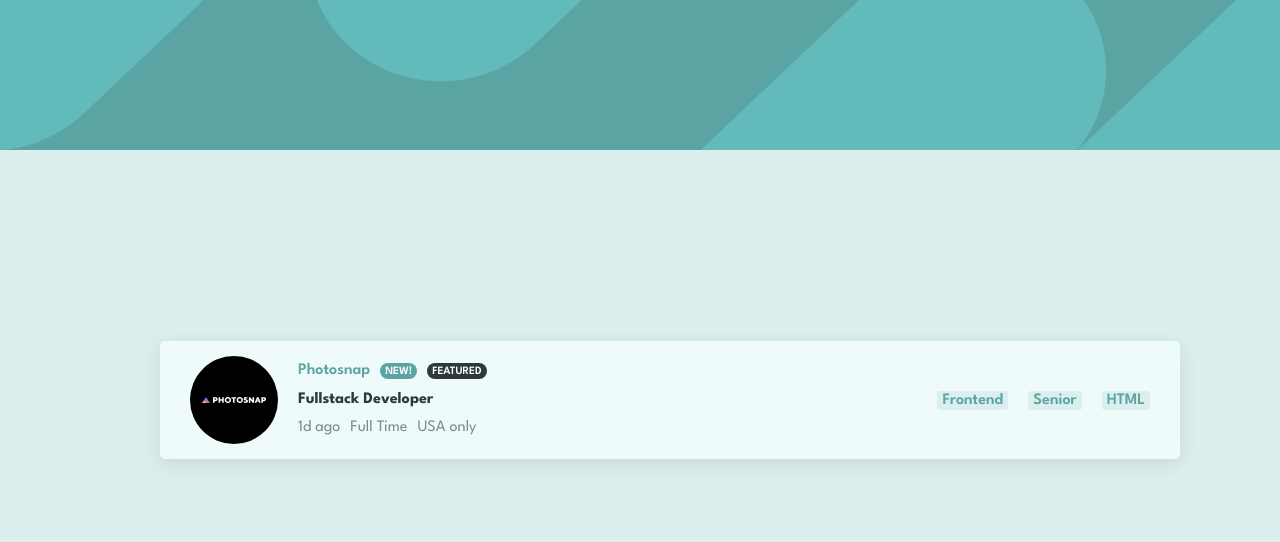
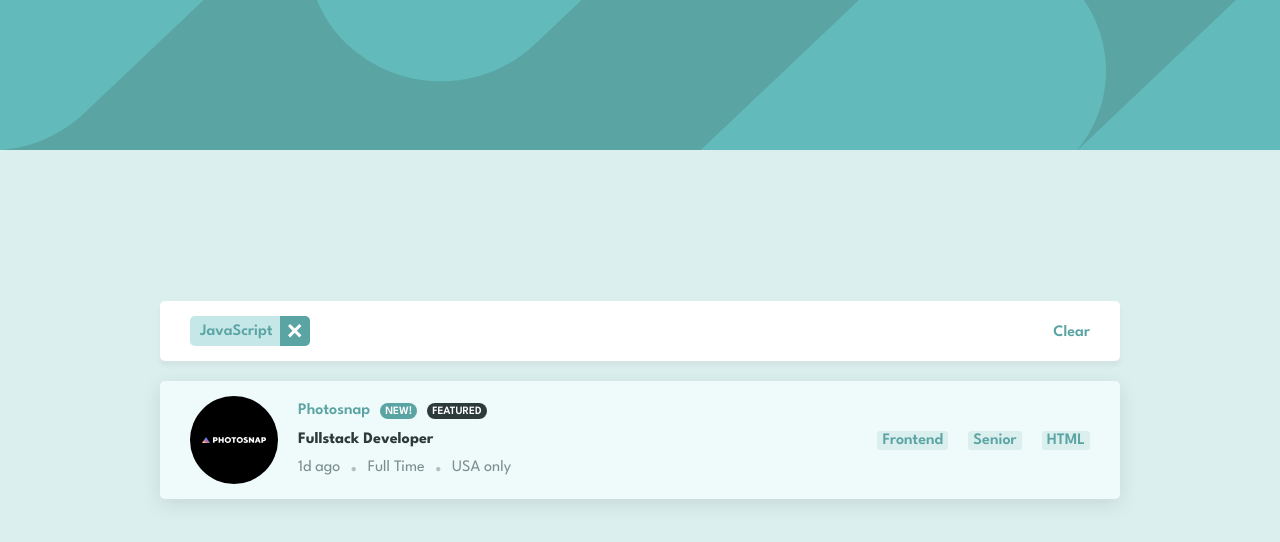
Before and after one commit to ClementSellyPro/react-practice, a React (Create React App) app in the folder job-list-react/: page / in a window 1280 px wide. Shown: the top 542 px of the page. Built offline with nearby package versions, Linux system fonts and the light colour scheme.

Commit message:
job-list-react - Every component globally made (whitout logic)

```diff
--- a/job-list-react/src/App.js
+++ b/job-list-react/src/App.js
@@ -1,10 +1,23 @@
 import './App.css';
+import FilterBar from './component/FilterBar';
 import JobOffer from './component/JobOffer';
+import JobList from './component/JobList';
+import { useEffect } from 'react';
 
 function App() {
+
+  useEffect(() => {
+
+  }, []);
+
   return (
     <div className="App">
-      <JobOffer></JobOffer>
+      <FilterBar></FilterBar>
+
+      <JobList>
+        <JobOffer></JobOffer>
+
+      </JobList>
     </div>
   );
 }
--- /dev/null
+++ b/job-list-react/src/component/FilterBar.jsx
@@ -0,0 +1,23 @@
+import '../style/FilterBar.css';
+import deleteIcon from '../images/icon-remove.svg';
+
+function FilterBar(){
+    return (
+        <div className='FilterBar'>
+            <div className='filter-items'>
+                <div className='filter-item'>
+                <div className='filter-item_text'>
+                    JavaScript
+                </div>
+                <div className='filter-item_delete-icon'>
+                    <img className='delete-icon' src={deleteIcon} alt='Delete Icon'></img>
+                </div>
+                </div>
+
+            </div>
+            <div className='clear-btn'>Clear</div>
+        </div>
+    )
+}
+
+export default FilterBar;
--- /dev/null
+++ b/job-list-react/src/component/JobList.jsx
@@ -0,0 +1,12 @@
+import '../style/JobList.css';
+
+function JobList({children}){
+
+    return (
+        <div className='JobList'>
+            {children}
+        </div>
+    )
+}
+
+export default JobList;
--- a/job-list-react/src/component/JobOffer.jsx
+++ b/job-list-react/src/component/JobOffer.jsx
@@ -18,8 +18,8 @@ function JobOffer(){
                         Fullstack Developer
                     </div>
                     <div className='job-info_details'>
-                        <div className='job-info_detail'>1d ago</div>
-                        <div className='job-info_detail'>Full Time</div>
+                        <div className='job-info_detail'>1d ago</div><div className="separator">.</div>
+                        <div className='job-info_detail'>Full Time</div><div className="separator">.</div>
                         <div className='job-info_detail'>USA only</div>
                     </div>
                 </div>
--- a/job-list-react/src/index.css
+++ b/job-list-react/src/index.css
@@ -25,6 +25,7 @@ body::after{
   background-repeat: no-repeat;
   background-size: cover;
   background-color: hsl(180, 29%, 50%);
+  z-index: 1;
 }
 
 *{
--- /dev/null
+++ b/job-list-react/src/style/FilterBar.css
@@ -0,0 +1,57 @@
+.FilterBar{
+    position: relative;
+    z-index: 2;
+    width: 100%;
+    margin-bottom: 20px;
+}
+
+.filter-items{
+    display: flex;
+    align-items: center;
+    background-color: white;
+    width: 100%;
+    height: 60px;
+    border-radius: 5px;
+    box-sizing: border-box;
+    padding: 0px 30px;
+    box-shadow: 0 5px 5px rgba(0, 0, 0, 0.05);
+}
+.filter-item{
+    display: flex;
+    justify-content: space-between;
+    align-items: center;
+    background-color: hsl(180, 41%, 84%);
+    width: 120px;
+    height: 30px;
+    border-radius: 5px;
+}
+.filter-item_text{
+    color: hsl(180, 29%, 50%);
+    font-weight: 600;
+    margin-left: 10px;
+}
+.filter-item_delete-icon{
+    display: flex;
+    justify-content: center;
+    align-items: center;
+    width: 30px;
+    height: 30px;
+    background-color: hsl(180, 29%, 50%);
+    border-radius: 0px 5px 5px 0px;
+}
+.filter-item_delete-icon:hover{
+    cursor: pointer;
+    background-color: hsl(180, 14%, 20%);
+}
+
+.clear-btn{
+    position: absolute;
+    right: 30px;
+    top: 40%;
+    color: hsl(180, 29%, 50%);
+    font-weight: 600;
+}
+.clear-btn:hover{
+    cursor: pointer;
+    text-decoration: underline;
+}
--- a/job-list-react/src/style/JobOffer.css
+++ b/job-list-react/src/style/JobOffer.css
@@ -5,6 +5,7 @@
     background-color: hsl(180, 52%, 96%);
     border-radius: 5px;
     box-shadow: 0 5px 20px rgba(0, 0, 0, 0.1);
+    box-sizing: border-box;
     padding: 15px 30px;
     width: 100%;
 }
@@ -62,8 +63,14 @@
     gap: 10px;
     color: hsl(180, 8%, 52%);
 }
-.job-info_detail{
-
+.separator{
+    height: 10px;
+    display: flex;
+    justify-content: center;
+    align-items: center;
+    font-weight: 700;
+    font-size: 1.5em;
+    color: hsla(180, 8%, 52%, 0.542);
 }
 /*  TAGS  */
 .job-info_tags{
```
Also changed, not shown: job-list-react/src/style/JobList.css (added).
